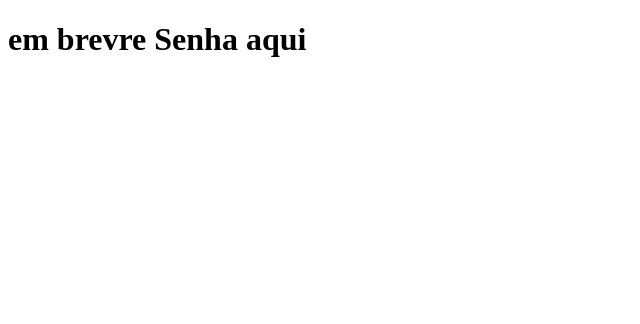
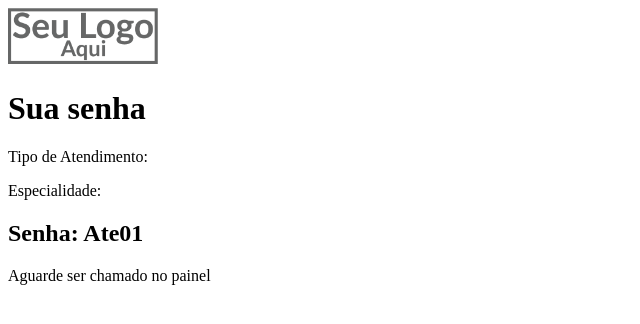
Before and after one commit to KarolSalvador/vanilla-geradorDeSenha, a plain HTML site: page senha.html in a window 1280 px wide. Shown: the whole page, without its empty margins (0-640 px from the left). Drawn offline with Linux system fonts and the light colour scheme.

Commit message:
cria tela para mostrar senha e lógica para mostrar a senha na tela

```diff
--- a/script.js
+++ b/script.js
@@ -12,6 +12,7 @@ const especialidadeBtns = document.querySelectorAll(
 especialidadeBtns.forEach((button) => {
   button.addEventListener("click", () => {
     const especialidade = button.textContent;
+    localStorage.setItem("especialidade", especialidade);
     const dadosCompletos = {
       tipo: tipoAtendimento,
       especialidade: especialidade,
--- a/senha.html
+++ b/senha.html
@@ -6,8 +6,26 @@
     <title>Senha</title>
   </head>
   <body>
+    <header class="logomarca">
+      <img
+        src="./assets/seu-logo-aqui-1.png"
+        alt="sua logo aqui"
+        width="150"
+        height="auto"
+      />
+    </header>
+
     <main>
-      <h1>em brevre Senha aqui</h1>
+      <div class="senha-container">
+        <h1>Sua senha</h1>
+        <div class="senha-detalhes">
+          <p>Tipo de Atendimento: <span id="tipo-atendimento"></span></p>
+          <p>Especialidade: <span id="especialidade"></span></p>
+          <h2 id="numero-senha"></h2>
+          <p>Aguarde ser chamado no painel</p>
+        </div>
+      </div>
     </main>
+    <script src="senha.js"></script>
   </body>
 </html>
--- /dev/null
+++ b/senha.js
@@ -0,0 +1,12 @@
+const tipoAtendimento = localStorage.getItem("tipoAtendimento");
+const especialidade = localStorage.getItem("especialidade");
+
+const tipoAtendimentoSpan = document.getElementById("tipo-atendimento");
+const especialidadeSpan = document.getElementById("especialidade");
+
+tipoAtendimentoSpan.textContent = tipoAtendimento;
+especialidadeSpan.textContent = especialidade;
+
+const numeroSenha = "Ate01";
+const numeroSenhaH2 = document.getElementById("numero-senha");
+numeroSenhaH2.textContent = `Senha: ${numeroSenha}`;
```
